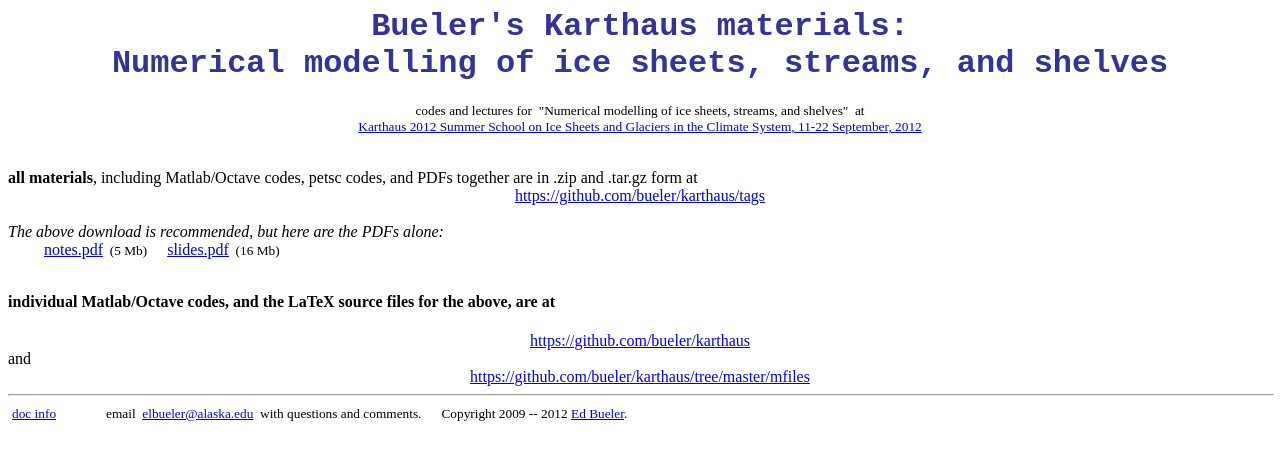
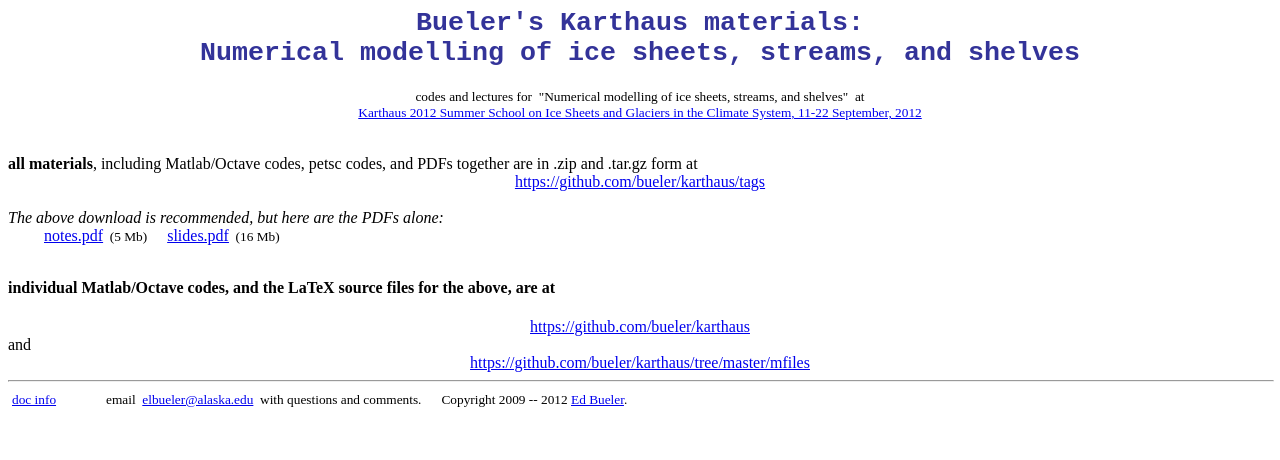
Before and after one commit to bueler/karthaus, a plain HTML site: page index.html in a window 1280 px wide. Drawn offline with Linux system fonts and the light colour scheme.

```diff
--- a/index.html
+++ b/index.html
@@ -1,5 +1,6 @@
 <!DOCTYPE HTML PUBLIC "-//w3c//dtd html 4.0 transitional//en">
 <html><head>
+
 
 
 
@@ -13,8 +14,9 @@
   <meta name="description" content="Codes and materials for lectures Numerical modelling of ice sheets
 and ice shelves given at Karthaus summer school, 8--19 September, 2009"></head><body>
 <h1>
-<center> <font color="#333399"><font face="Courier New, Courier, monospace">Bueler's Karthaus materials:<br>
-Numerical modelling of ice sheets, streams, and shelves<br>
+<center> <font color="#333399"><font face="Courier New, Courier, monospace"><small>Bueler's Karthaus materials:<br>
+
+Numerical modelling of ice sheets, streams, and shelves</small><br>
 </font></font></center>
 </h1>
 <div align="center"><small>codes and lectures for&nbsp;
```
Also changed, not shown: 1 other file.
